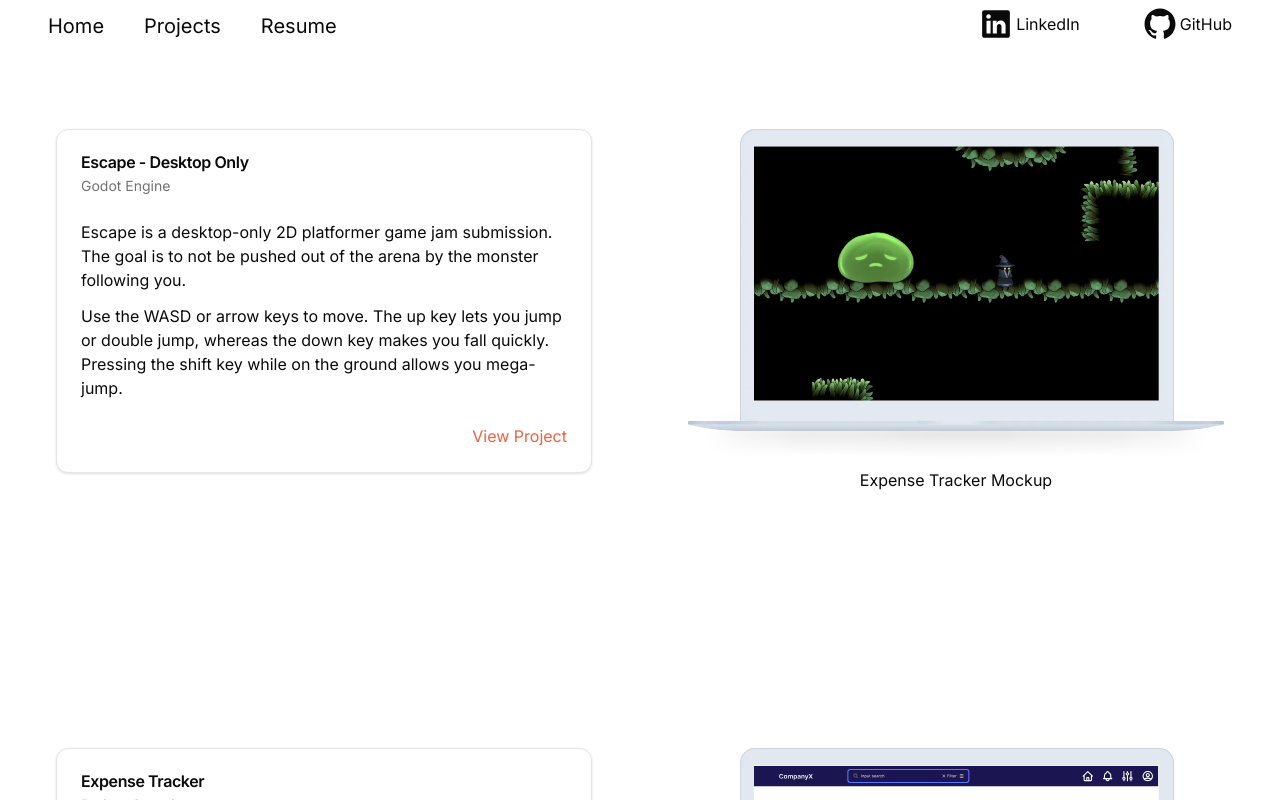
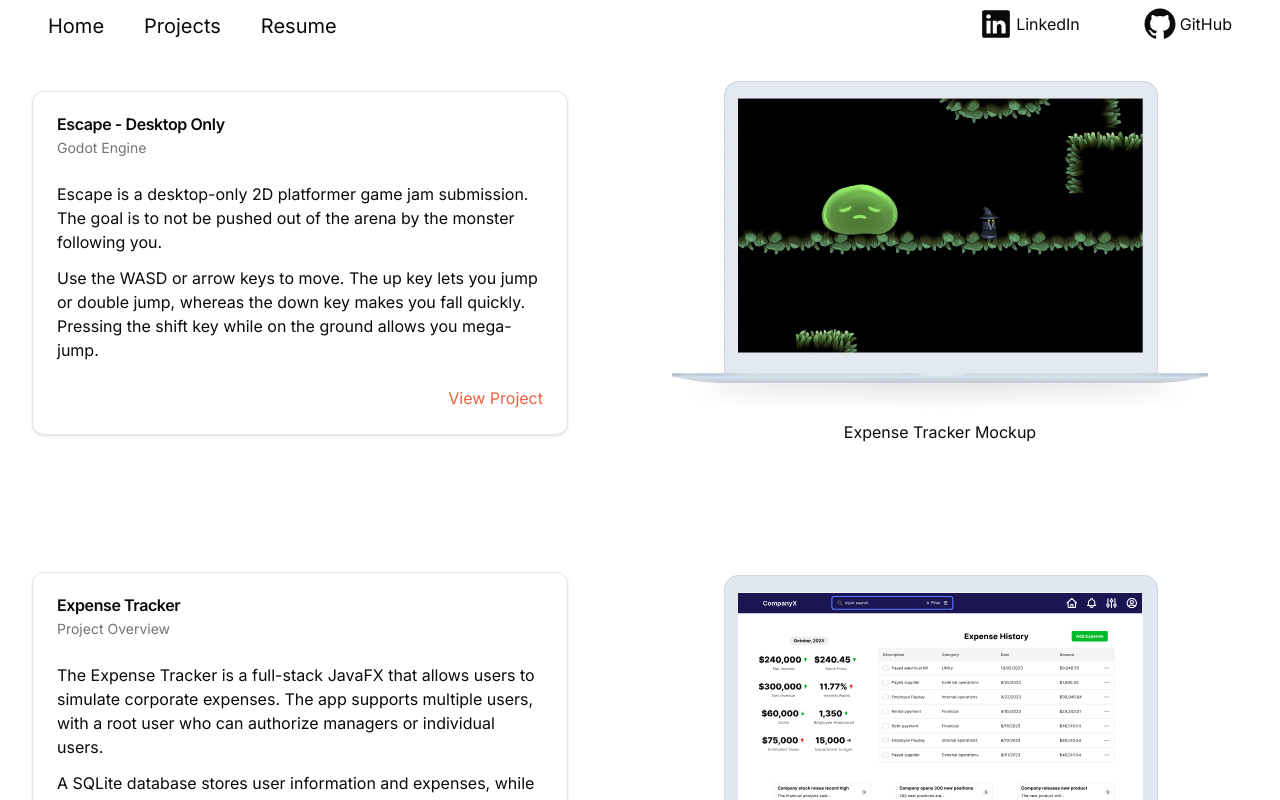
Before and after one commit to availe/Personal-Website-V2, a Next.js app: page /projects in a window 1280 px wide. Shown: the top 800 px of the page. Built offline with nearby package versions, Linux system fonts and the light colour scheme.

Commit message:
project entry refactor

```diff
--- a/src/app/projects/page.tsx
+++ b/src/app/projects/page.tsx
@@ -1,11 +1,14 @@
-import ProjectEntry from "@/components/project-entry.tsx/project-entry";
-import ProjectsData from "../../data/txt/project-data";
-
+import ProjectEntry from "@/components/project-entry/project-entry";
+import ProjectsData from "@/data/txt/project-data";
 const ProjectsPage = () => {
   return (
-    <div className="container mx-auto grid grid-flow-row gap-48 pt-12">
-      {Object.entries(ProjectsData).map(([key, project], index) => (
-        <ProjectEntry key={key} {...project} imageLeft={index % 2 === 0} />
+    <div className="container mx-auto grid grid-flow-row gap-16">
+      {Object.entries(ProjectsData).map(([key, project], index, arr) => (
+        <ProjectEntry
+          key={key}
+          {...project}
+          imageLeft={index % 2 === 0}
+        />
       ))}
     </div>
   );
--- a/src/components/project-entry.tsx/project-entry.tsx
+++ b/src/components/project-entry/project-entry.tsx
@@ -2,7 +2,7 @@ import { ImageSection } from "./image-section";
 import { ProjectEntryProps } from "./project-entry-props";
 import { TextSection } from "./text-section";
 
-const ProjectEntry: React.FC<ProjectEntryProps> = ({
+const ProjectEntry: React.FC<ProjectEntryProps > = ({
   imageSrc,
   imageAlt,
   projectName,
@@ -12,10 +12,9 @@ const ProjectEntry: React.FC<ProjectEntryProps> = ({
   imageLeft = true,
   isInternal,
 }) => (
-  <div className="container mx-auto flex justify-center">
     <section
       aria-labelledby="project-title"
-      className="grid grid-cols-1 lg:grid-cols-2 gap-8 items-start"
+      className="container mx-auto flex justify-center grid grid-cols-1 lg:grid-cols-2 items-center"
     >
       <ImageSection src={imageSrc} alt={imageAlt} imageLeft={imageLeft} />
       <TextSection
@@ -26,7 +25,6 @@ const ProjectEntry: React.FC<ProjectEntryProps> = ({
         isInternal={isInternal}
       />
     </section>
-  </div>
 );
 
 export default ProjectEntry;
```
Also changed, not shown: src/components/project-entry/call-to-action-link.tsx (renamed from src/components/project-entry.tsx/call-to-action-link.tsx), src/components/project-entry/image-section.tsx (renamed from src/components/project-entry.tsx/image-section.tsx), src/components/project-entry/project-entry-props.ts (renamed from src/components/project-entry.tsx/project-entry-props.ts), src/components/project-entry/text-section.tsx (renamed from src/components/project-entry.tsx/text-section.tsx).
